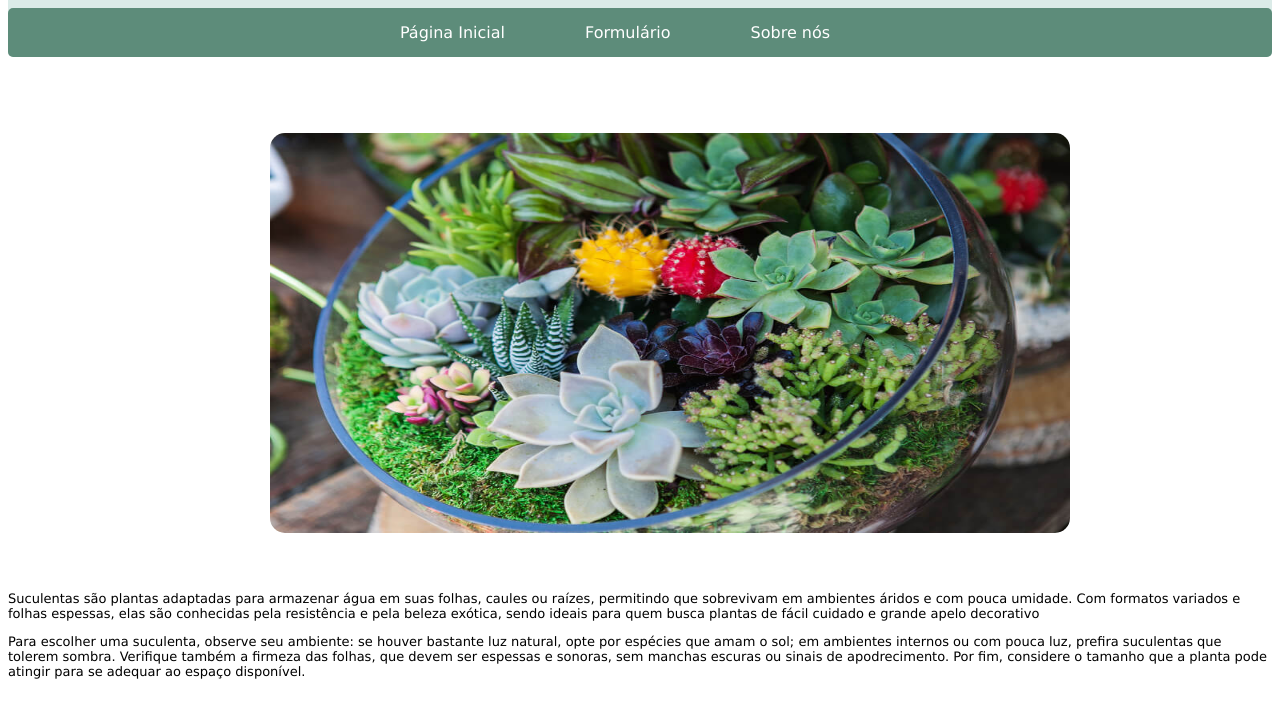
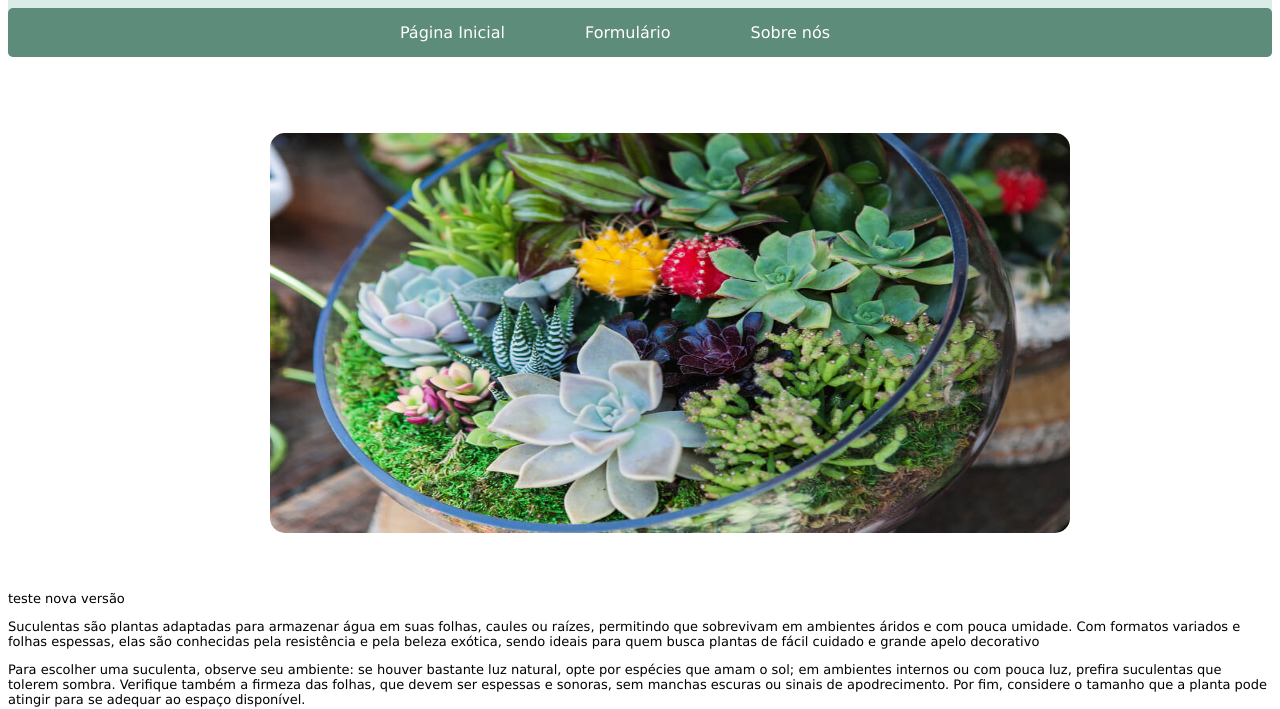
Before and after one commit to tennylle/testeaulagithub, a plain HTML site: page index.html in a window 1280 px wide. Shown: the part 124-833 px from the top of the page. Drawn offline with Linux system fonts and the light colour scheme.

Commit message:
acrescentado teste nova versão

```diff
--- a/index.html
+++ b/index.html
@@ -30,6 +30,7 @@
         <img src='img/Terrario_Suculentas.jpeg' alt='Terrario de Suculentas' width='500' height='300'>
         </div>
         <br>
+        <p>teste nova versão</p>
         <p>Suculentas são plantas adaptadas para armazenar água em suas folhas, caules ou raízes, permitindo que sobrevivam em ambientes áridos e com pouca umidade. Com formatos variados e folhas espessas, elas são conhecidas pela resistência e pela beleza exótica, sendo ideais para quem busca plantas de fácil cuidado e grande apelo decorativo</p>
         <p>Para escolher uma suculenta, observe seu ambiente: se houver bastante luz natural, opte por espécies que amam o sol; em ambientes internos ou com pouca luz, prefira suculentas que tolerem sombra. Verifique também a firmeza das folhas, que devem ser espessas e sonoras, sem manchas escuras ou sinais de apodrecimento. Por fim, considere o tamanho que a planta pode atingir para se adequar ao espaço disponível.</p>
         <br><br>
```
